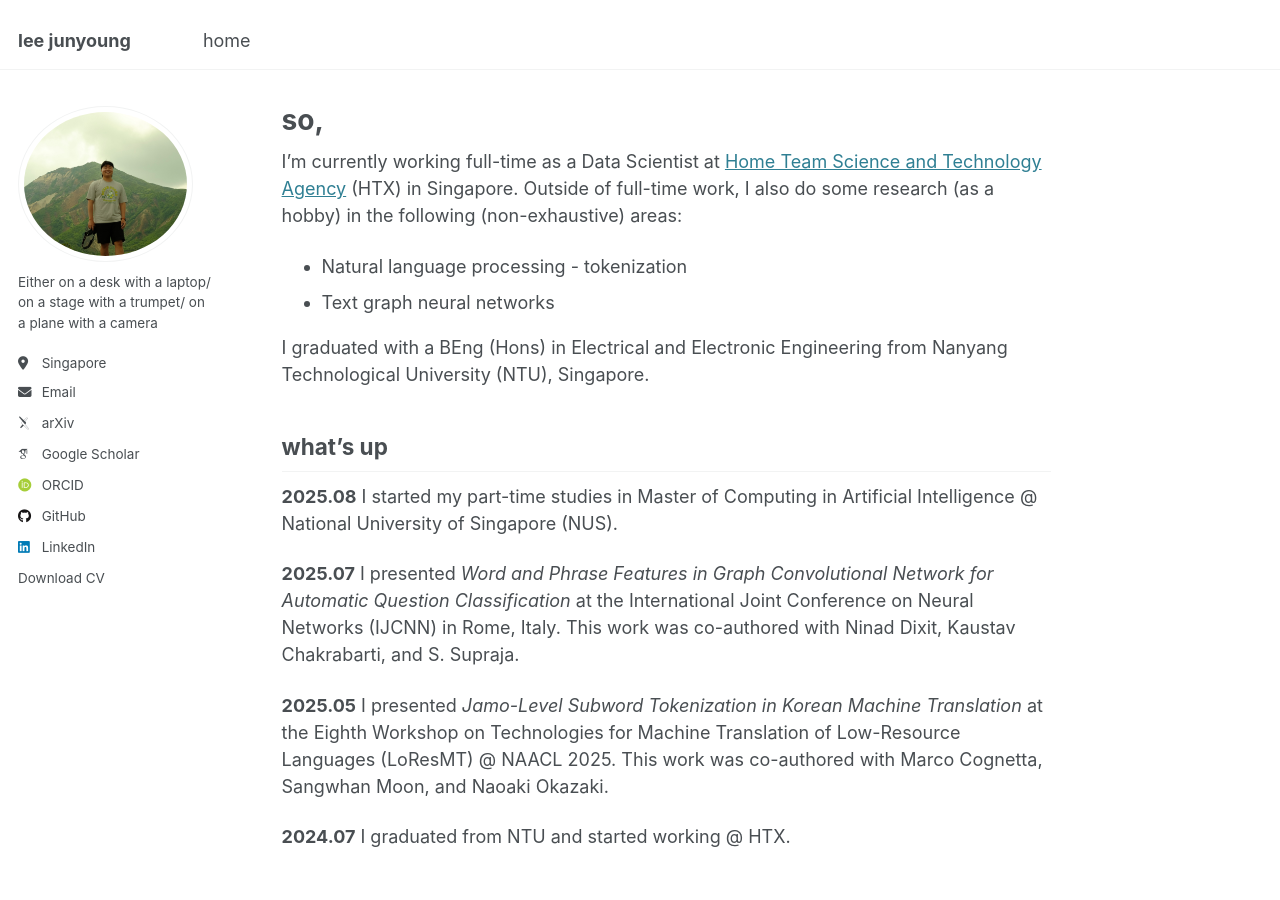
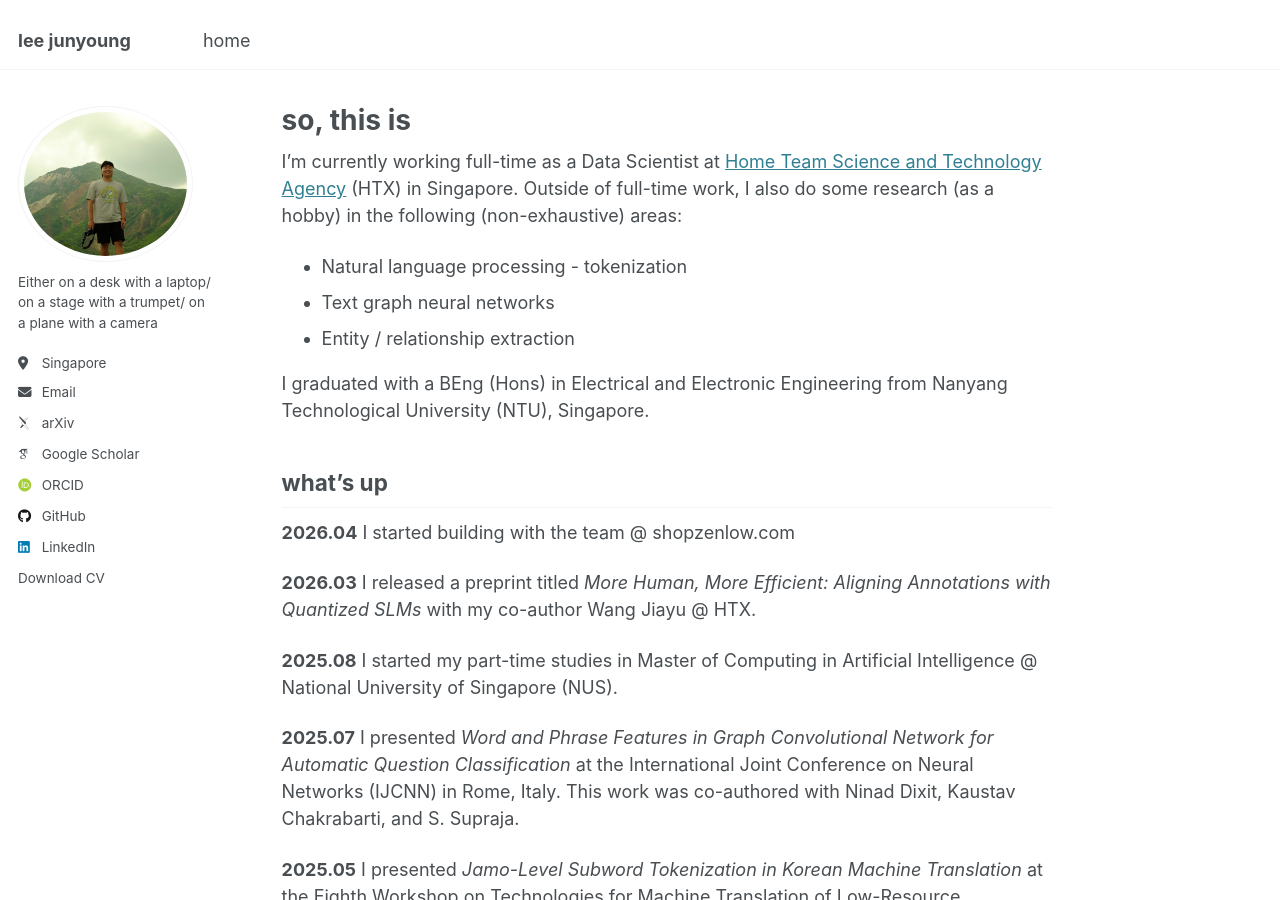
Before and after one commit to jylee-k/jylee-k.github.io, a Jekyll site: the page built from _pages/about.md, in a window 1280 px wide and 900 px high. Built offline with Jekyll 4.4.1, drawn with Linux system fonts in a browser that asks for light colours; some web fonts are replaced.

Commit message:
update 28 may 2026

```diff
--- a/_pages/about.md
+++ b/_pages/about.md
@@ -1,6 +1,6 @@
 ---
 permalink: /
-title: "so,"
+title: "so, this is"
 author_profile: true
 redirect_from:
   - /about/
@@ -11,11 +11,18 @@ I'm currently working full-time as a Data Scientist at [Home Team Science and Te
 
 * Natural language processing - tokenization
 * Text graph neural networks
+* Entity / relationship extraction
 
 I graduated with a BEng (Hons) in Electrical and Electronic Engineering from Nanyang Technological University (NTU), Singapore.
 
 what's up
 ------
+**2026.04**
+I started building with the team @ shopzenlow.com
+
+**2026.03**
+I released a preprint titled _More Human, More Efficient: Aligning Annotations with Quantized SLMs_ with my co-author Wang Jiayu @ HTX.
+
 **2025.08**
 I started my part-time studies in Master of Computing in Artificial Intelligence @ National University of Singapore (NUS).
 
```
Also changed, not shown: 1 other file.
